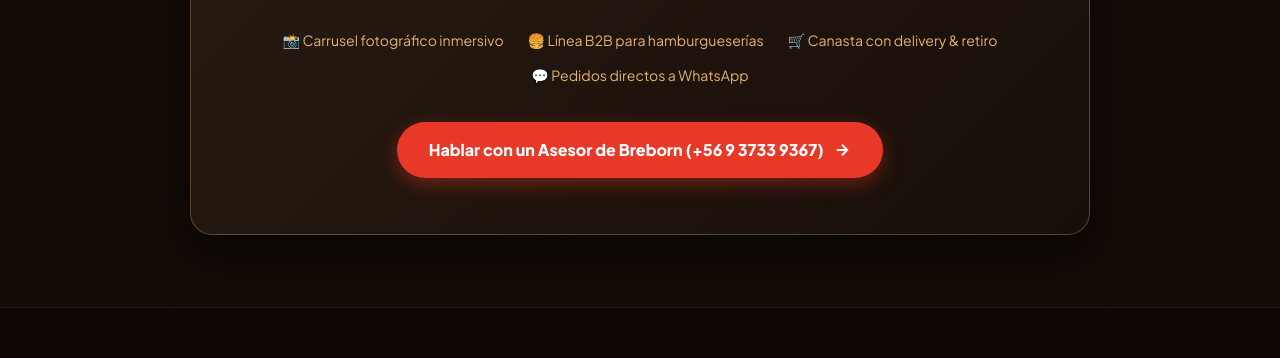
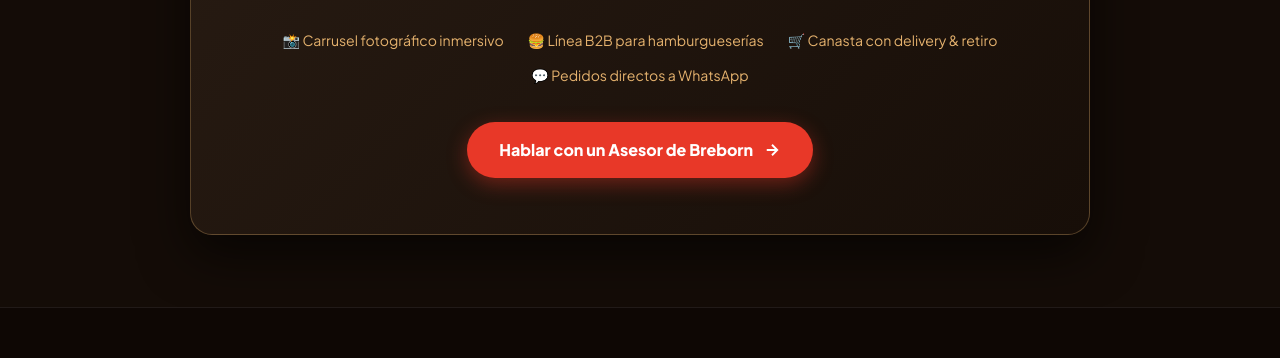
Before and after one commit to Breborn/panaderia-demo, a plain HTML site: page index.html in a window 1280 px wide. Shown: the part 8572-8930 px from the top of the page. Drawn offline with nearby package versions, Linux system fonts and the light colour scheme.

Commit message:
fix: remove phone number from Breborn advisor CTA button

```diff
--- a/index.html
+++ b/index.html
@@ -422,7 +422,7 @@
           <span>💬 Pedidos directos a WhatsApp</span>
         </div>
         <a href="https://wa.me/56956823670?text=Hola%20Breborn,%20quiero%20cotizar%20un%20sitio%20web%20exclusivo%20para%20mi%20panader%C3%ADa" target="_blank" rel="noopener" class="btn-breborn-cta">
-          Hablar con un Asesor de Breborn (+56 9 3733 9367)
+          Hablar con un Asesor de Breborn
           <svg width="18" height="18" viewBox="0 0 24 24" fill="none" stroke="currentColor" stroke-width="2.5"><path d="M5 12h14M12 5l7 7-7 7"/></svg>
         </a>
       </div>
```
